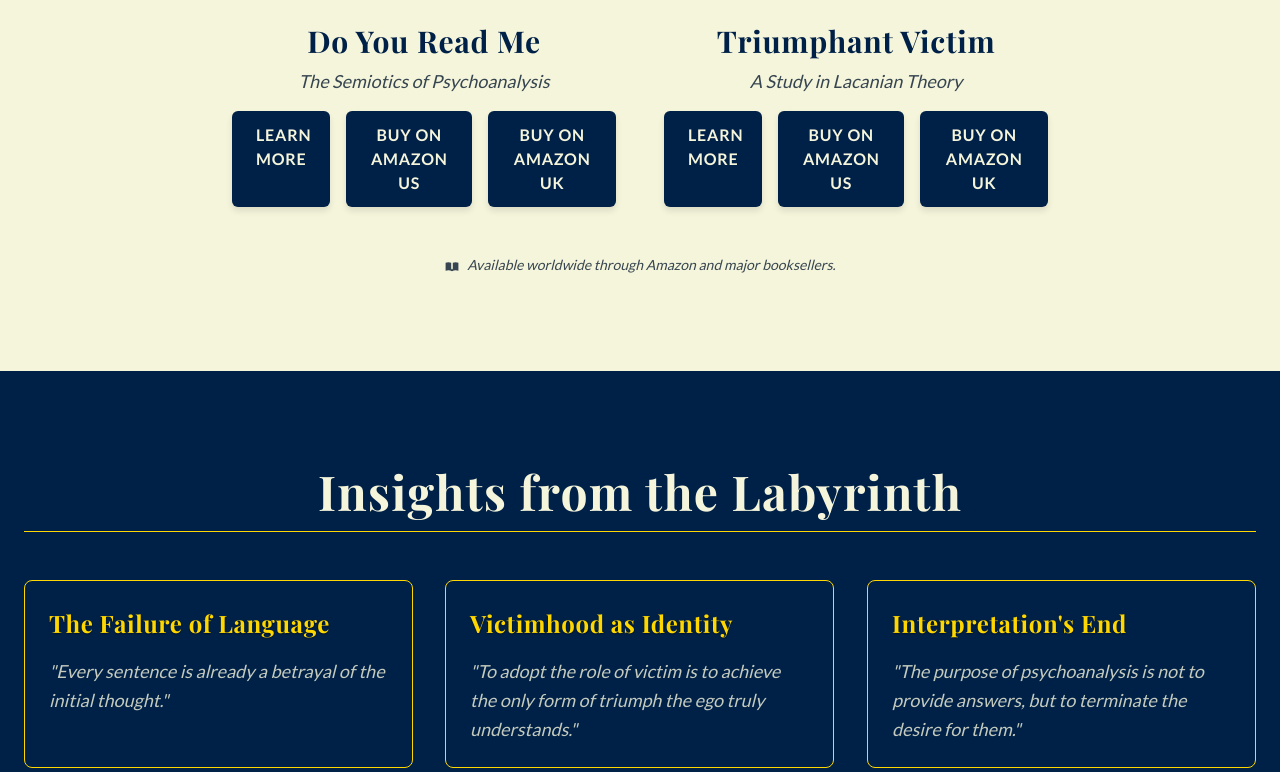
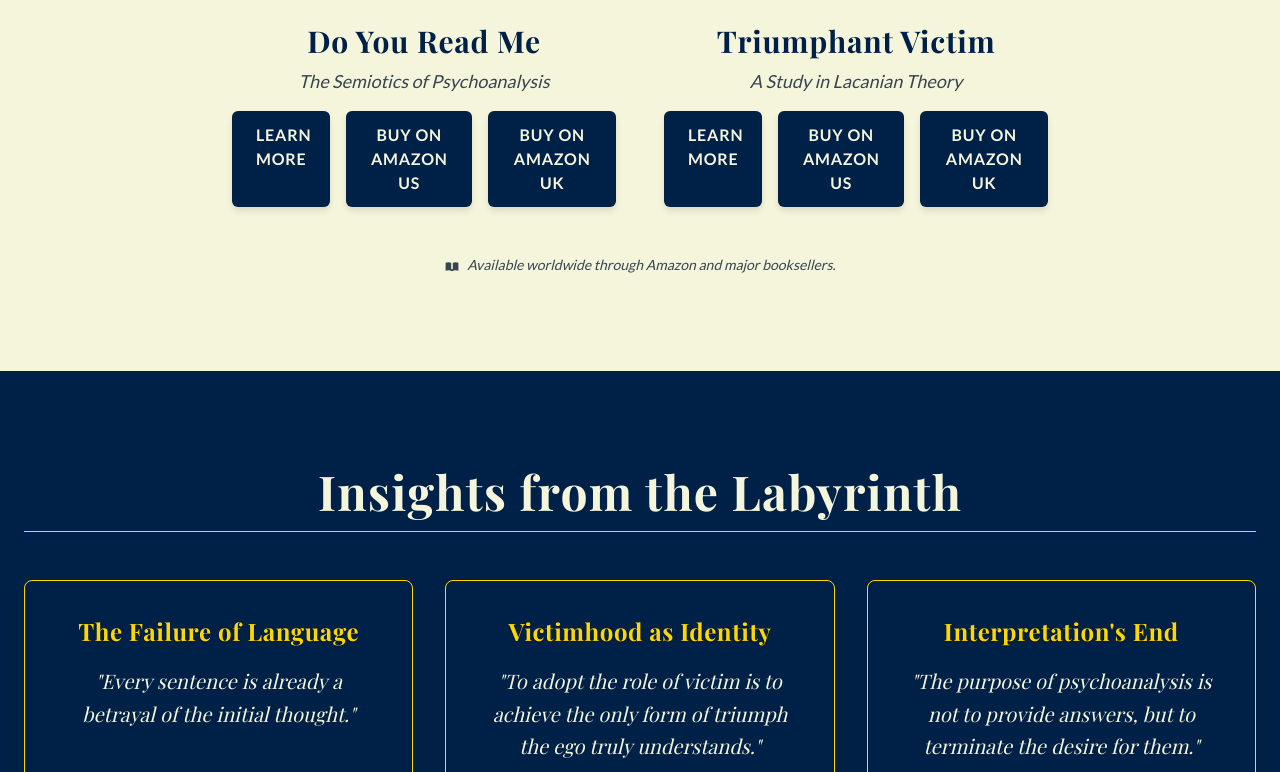
Before and after one commit to Magnusbm76/milleranalysis, a plain HTML site: page index.html in a window 1280 px wide. Shown: the part 2028-2800 px from the top of the page. Drawn offline with nearby package versions, Linux system fonts and the light colour scheme.

Commit message:
fix: force overwrite of broken carousel logic and navigation structure

```diff
--- a/css/styles.css
+++ b/css/styles.css
@@ -1005,3 +1005,11 @@ html {
         padding: 0 var(--spacing-md) var(--spacing-md);
     }
 }
+/* FORCE OVERRIDE FOR INSIGHT CARDS */
+.insight-card {
+    background-color: #002147 !important;
+    color: #F5F5DC !important;
+}
+.insight-card h3 {
+    color: #FFD700 !important;
+}
--- a/index.html
+++ b/index.html
@@ -223,18 +223,7 @@
 
             <div class="flex items-center space-x-8">
                 <ul class="flex space-x-8">
-                    <li class="relative group">
-                        <button class="flex items-center nav-link" aria-expanded="false" aria-haspopup="true" aria-controls="books-dropdown">
-                            Books
-                            <svg class="w-4 h-4 ml-1" fill="none" stroke="currentColor" viewBox="0 0 24 24" aria-hidden="true" alt="Dropdown arrow icon">
-                                <path stroke-linecap="round" stroke-linejoin="round" stroke-width="2" d="M19 9l-7 7-7-7"></path>
-                            </svg>
-                        </button>
-                        <div id="books-dropdown" class="absolute top-full left-0 mt-2 w-48 bg-cream border border-charcoal rounded shadow-lg opacity-0 invisible group-hover:opacity-100 group-hover:visible transition-all duration-300" role="menu">
-                            <a href="books/do-you-read-me.html" class="block px-4 py-2 text-charcoal hover:bg-oxford-blue hover:text-cream" role="menuitem">Do You Read Me</a>
-                            <a href="books/triumphant-victim.html" class="block px-4 py-2 text-charcoal hover:bg-oxford-blue hover:text-cream" role="menuitem">Triumphant Victim</a>
-                        </div>
-                    </li>
+                    <li><a href="#books" class="nav-link">Books</a></li>
                     <li><a href="#insights" class="nav-link">Insights</a></li>
                     <li><a href="#about" class="nav-link">About</a></li>
                     <li><a href="#concepts" class="nav-link">Key Concepts</a></li>
--- a/js/main.js
+++ b/js/main.js
@@ -677,27 +677,25 @@ function populateCarouselView() {
     const carouselView = document.getElementById('carouselView');
     if (!carouselView || !window.quoteJourneyState) return;
 
-    // Get first 6 quotes for carousel display
-    const quotesToDisplay = window.quoteJourneyState.quoteData.quotes.slice(0, 6);
+    // Get ALL quotes to display
+    const quotes = window.quoteJourneyState.quoteData.quotes;
 
-    // Generate HTML for each quote
-    const quoteCardsHTML = quotesToDisplay.map((quote, index) => {
-        // Add staggered delay classes for reveal animation
-        const staggerClass = index < 5 ? ` reveal-stagger-${index + 1}` : '';
+    // Generate HTML for the grid layout
+    const quoteCardsHTML = quotes.slice(0, 6).map((quote, index) => {
         return `
-        <div class="reveal ${staggerClass} insight-card p-6 text-cream cursor-pointer">
-            <h3 class="text-xl font-bold text-gold">${quote.title}</h3>
-            <p class="mt-4 italic opacity-80">"${quote.quote}"</p>
-            <div class="insight-reveal-content text-sm">
-                <p>${quote.context}</p>
-                <p class="mt-2 text-gold font-bold">Click to hide.</p>
+        <div class="insight-card p-8 text-center rounded-lg shadow-xl cursor-pointer hover:transform hover:scale-105 transition-all duration-300" style="background-color: #002147; border: 1px solid #FFD700;">
+            <h3 class="text-2xl font-bold mb-4" style="color: #FFD700; font-family: 'Playfair Display', serif;">${quote.title}</h3>
+            <p class="text-xl italic mb-6 leading-relaxed" style="color: #F5F5DC; font-family: 'Playfair Display', serif;">"${quote.quote}"</p>
+            <div class="insight-reveal-content text-sm mt-4 pt-4 border-t border-gold/30">
+                <p style="color: #F5F5DC; opacity: 0.9;">${quote.context}</p>
+                <p class="mt-2 font-bold uppercase tracking-widest text-xs" style="color: #FFD700;">Click to Toggle</p>
             </div>
         </div>
-    `;
+        `;
     }).join('');
 
-    // Set the HTML content
     carouselView.innerHTML = quoteCardsHTML;
+    carouselView.className = "grid md:grid-cols-2 lg:grid-cols-3 gap-8 max-w-7xl mx-auto";
 }
 
 
```
